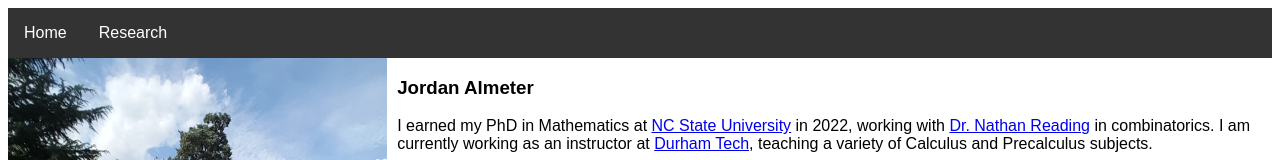
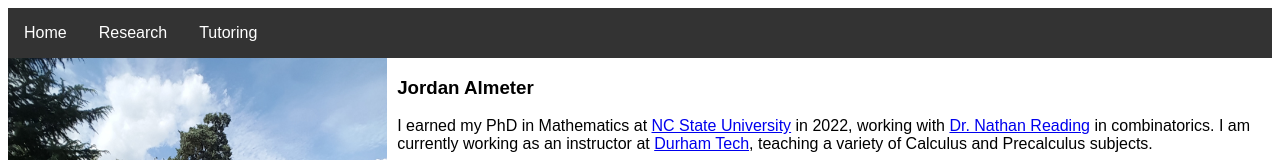
Before and after one commit to jordanalmeter/jordanalmeter.github.io, a plain HTML site: page index.html in a window 1280 px wide. Shown: the top 160 px of the page. Drawn offline with nearby package versions, Linux system fonts and the light colour scheme.

Commit message:
add tutoring to navbar

```diff
--- a/navbar.html
+++ b/navbar.html
@@ -3,4 +3,5 @@
   <li><a href="/research.html">Research</a></li>
 	<!-- <li><a href="/thesis.html">Thesis work</a></li> -->
     <!-- <li><a href="/hobbies.html">Hobbies</a></li> -->
+    <li><a href="/tutoring.html">Tutoring</a></li>
 </ul>
```
